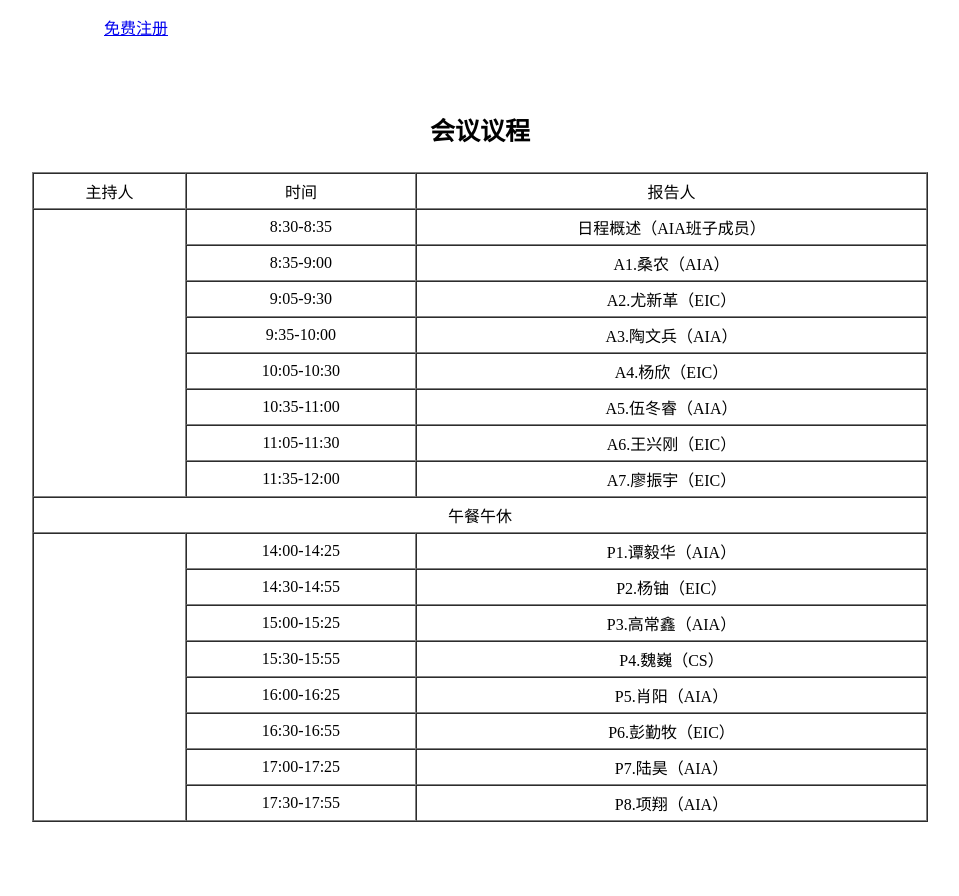
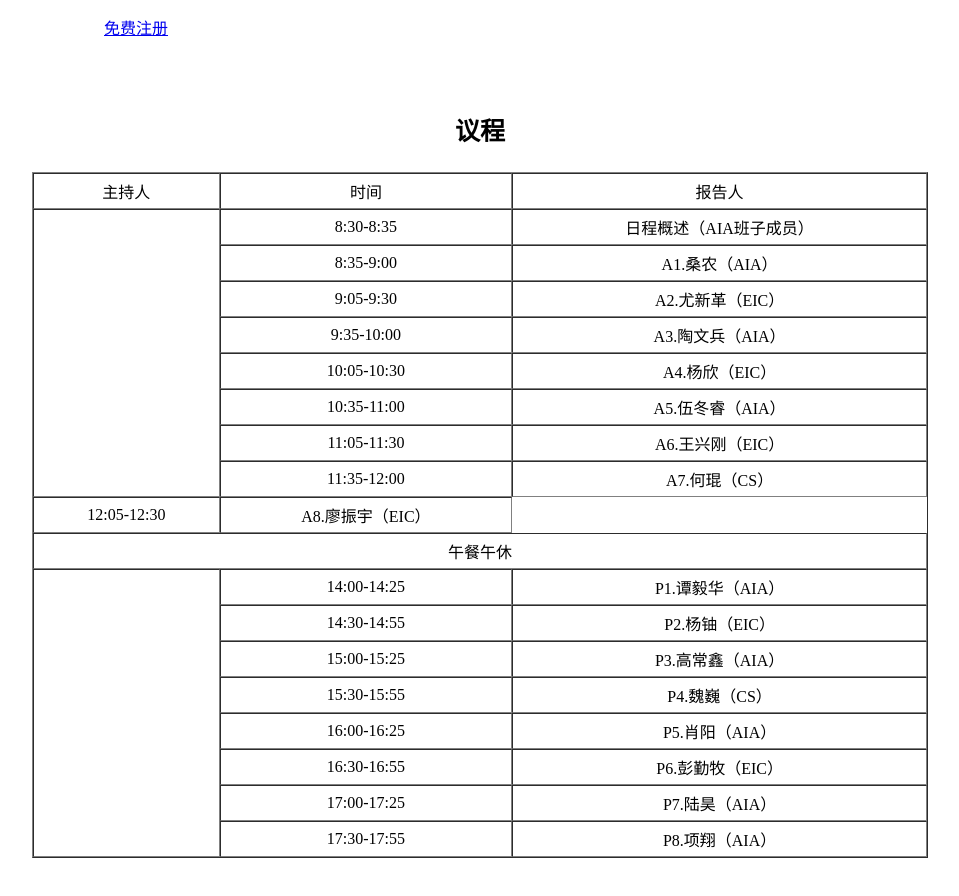
Before and after one commit to visalon/visalon.github.io, a plain HTML site: page index.html in a window 1280 px wide. Shown: the part 1251-2147 px from the top of the page, without its empty margins (160-1119 px from the left). Drawn offline with Linux system fonts and the light colour scheme.

Commit message:
Add files via upload

```diff
--- a/index.html
+++ b/index.html
@@ -255,7 +255,7 @@
                 </div>
             </div>
             <div class="agenda">
-                <div class="agenda-title"><b>会议议程</b></div>
+                <div class="agenda-title"><b>议程</b></div>
                 <div class="agenda-content">
                     <table border="1" align="center" cellpaddind="0" cellspacing="0">
                         <tr>
@@ -294,7 +294,11 @@
                         </tr>
                         <tr>
                             <td>11:35-12:00</td>
-                            <td>A7.廖振宇（EIC）</td>
+                            <td>A7.何琨（CS）</td>
+                        </tr>
+                        <tr>
+                            <td>12:05-12:30</td>
+                            <td>A8.廖振宇（EIC）</td>
                         </tr>
                         <tr>
                             <td colspan="3">午餐午休</td>
```
